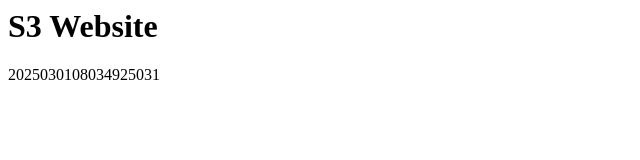
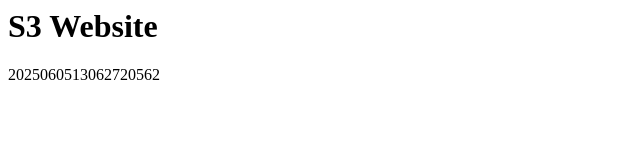
Before and after one commit to ISB-021Fulcrum/static, a plain HTML site: page index.html in a window 1280 px wide. Shown: the full height of the page, 0-640 px from the left. Drawn offline with Linux system fonts and the light colour scheme.

Commit message:
Add index.html

```diff
--- a/index.html
+++ b/index.html
@@ -4,6 +4,6 @@
   </head>
   <body>
     <h1>S3 Website</h1>
-    <p>2025030108034925031</p>
+    <p>2025060513062720562</p>
   </body>
 </html>
```
